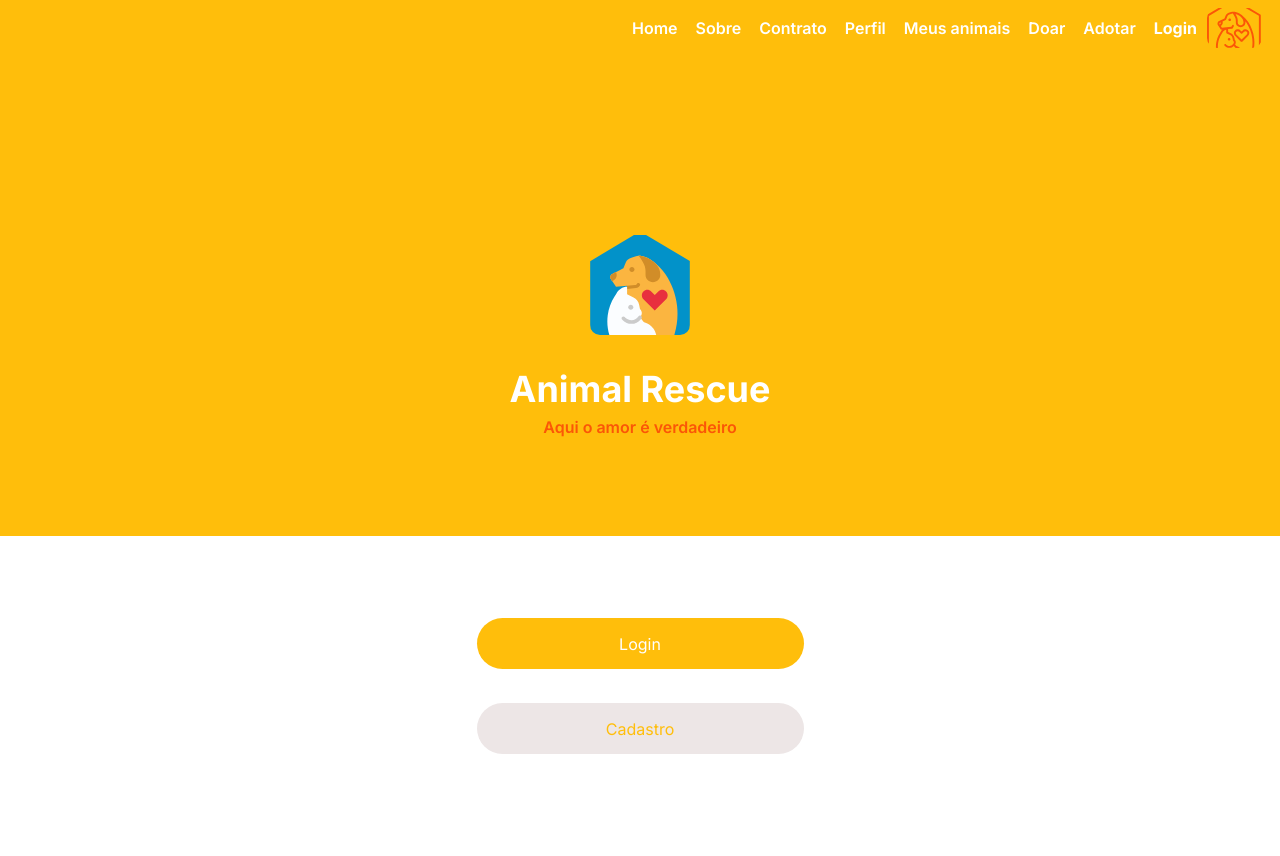
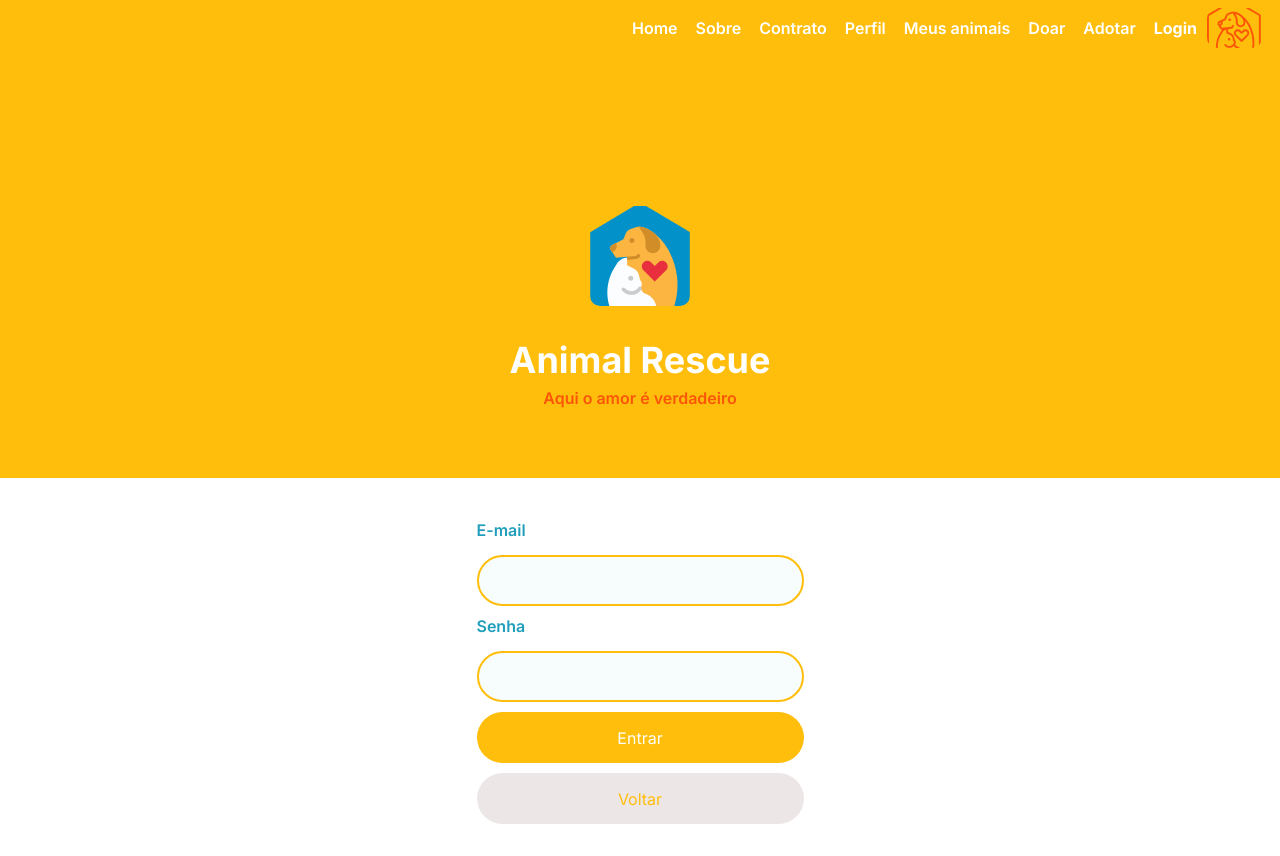
Before and after one commit to cesardka/animal-rescue-front, a React (Create React App) app: page /login in a window 1280 px wide. Both pictures are taken after a click on the button "Login". Built offline with nearby package versions, Linux system fonts and the light colour scheme.

Commit message:
feat: implementa telas de login e cadastro
- Telas seguindo já o padrão estabelecido no figma
- Falta integrar com a API para realizar o cadastro e autenticação
- TODO: Armazenar a sessão localmente quando tiver uma resposta positiva

```diff
--- /dev/null
+++ b/src/components/Input/index.js
@@ -0,0 +1,20 @@
+import React from "react";
+import { InputBelow, InputWrapper, LabelAbove } from "./styles";
+
+const Input = React.forwardRef(
+  ({ name, label, value, type = "text", ...props }, ref) => {
+    return (
+      <InputWrapper>
+        <LabelAbove for={name}>{label}</LabelAbove>
+        <InputBelow name={name} type={type} ref={ref} value={value} />
+      </InputWrapper>
+    );
+  }
+);
+
+export const TextInput = React.forwardRef((props, ref) => (
+  <Input type="text" {...props} ref={ref} />
+));
+export const PasswordInput = React.forwardRef((props, ref) => (
+  <Input type="password" {...props} ref={ref} />
+));
--- /dev/null
+++ b/src/components/Input/styles.js
@@ -0,0 +1,26 @@
+import styled from "styled-components";
+
+export const InputWrapper = styled.div`
+  display: flex;
+  flex-direction: column;
+  justify-content: flex-start;
+`;
+
+export const LabelAbove = styled.label`
+  padding: 10px 0;
+  color: var(--blue);
+  font-weight: 600;
+  text-align: left;
+`;
+
+export const InputBelow = styled.input`
+  width: 327px;
+  height: 51px;
+  color: var(--yellow);
+  background-color: var(--lightestGray);
+  font-weight: 500;
+  margin-top: 5px;
+  padding: 8px 16px;
+  border-radius: 100px;
+  border: solid 2px var(--yellow);
+`;
--- /dev/null
+++ b/src/pages/adotar/index.js
@@ -0,0 +1 @@
+export const Adotar = () => <>Adotar</>;
--- /dev/null
+++ b/src/pages/login/cadastro.js
@@ -0,0 +1,48 @@
+import { useRef } from "react";
+import { PrimaryButton, SecondaryButton } from "../../components/Button";
+import { PasswordInput, TextInput } from "../../components/Input";
+import { FormWrapper } from "./styles";
+
+export const TelaCadastro = ({ irParaTela = () => {}, ...props }) => {
+  const emailCadastro = useRef("");
+  const nomeCadastro = useRef("");
+  const senhaCadastro = useRef("");
+  const confirmaSenhaCadastro = useRef("");
+
+  const handleSubmitCadastro = (e) => {
+    e.preventDefault();
+  };
+
+  return (
+    <FormWrapper onSubmit={(e) => handleSubmitCadastro(e)}>
+      <TextInput
+        label="E-mail"
+        name="email"
+        ref={emailCadastro}
+        value={emailCadastro.current.value}
+      />
+      <TextInput
+        label="Nome"
+        name="nome"
+        ref={nomeCadastro}
+        value={nomeCadastro.current.value}
+      />
+      <PasswordInput
+        label="Senha"
+        name="senha"
+        ref={senhaCadastro}
+        value={senhaCadastro.current.value}
+      />
+      <PasswordInput
+        label="Confirme a senha"
+        name="confirmaSenha"
+        ref={confirmaSenhaCadastro}
+        value={confirmaSenhaCadastro.current.value}
+      />
+      <PrimaryButton onClick={(e) => handleSubmitCadastro()}>
+        Cadastrar
+      </PrimaryButton>
+      <SecondaryButton onClick={(e) => irParaTela("")}>Voltar</SecondaryButton>
+    </FormWrapper>
+  );
+};
--- a/src/pages/login/index.js
+++ b/src/pages/login/index.js
@@ -1,5 +1,7 @@
 import { useState } from "react";
 import { PrimaryButton, SecondaryButton } from "../../components/Button";
+import { TelaLogin } from "./login";
+import { TelaCadastro } from "./cadastro";
 import {
   AppWrapper,
   AppHeader,
@@ -7,52 +9,23 @@ import {
   AppTitle,
   AppSubtitle,
   LoginWrapper,
-  FormWrapper,
 } from "./styles";
 
 export const Login = () => {
   const [tela, setTela] = useState("");
 
-  const handleClick = (pagina = "") => {
-    console.log({ pagina });
-    setTela(pagina);
-  };
-
-  const handleSubmitLogin = (e) => {
-    e.preventDefault();
-  };
-
-  const handleSubmitCadastro = (e) => {
-    e.preventDefault();
+  const irParaTela = (tela = "") => {
+    console.log({ tela });
+    setTela(tela);
   };
 
   const TelaInicial = (
     <LoginWrapper>
-      <PrimaryButton onClick={(e) => handleClick("login")}>Login</PrimaryButton>
-      <SecondaryButton onClick={(e) => handleClick("cadastro")}>
+      <PrimaryButton onClick={(e) => irParaTela("login")}>Login</PrimaryButton>
+      <SecondaryButton onClick={(e) => irParaTela("cadastro")}>
         Cadastro
       </SecondaryButton>
     </LoginWrapper>
-  );
-
-  /* TODO: adicionar form login */
-  const TelaLogin = (
-    <FormWrapper onSubmit={(e) => handleSubmitLogin(e)}>
-      <PrimaryButton onClick={(e) => handleClick("login")}>Login</PrimaryButton>
-      <SecondaryButton onClick={(e) => handleClick("cadastro")}>
-        Cadastro
-      </SecondaryButton>
-    </FormWrapper>
-  );
-
-  /* TODO: adicionar form cadastro */
-  const TelaCadastro = (
-    <form onSubmit={(e) => handleSubmitCadastro(e)}>
-      <PrimaryButton onClick={(e) => handleClick("login")}>Login</PrimaryButton>
-      <SecondaryButton onClick={(e) => handleClick("cadastro")}>
-        Cadastro
-      </SecondaryButton>
-    </form>
   );
 
   return (
@@ -62,10 +35,9 @@ export const Login = () => {
         <AppTitle>Animal Rescue</AppTitle>
         <AppSubtitle>Aqui o amor é verdadeiro</AppSubtitle>
       </AppHeader>
-
       {tela === "" && TelaInicial}
-      {tela === "login" && TelaLogin}
-      {tela === "cadastro" && TelaCadastro}
+      {tela === "login" && <TelaLogin irParaTela={irParaTela} />}
+      {tela === "cadastro" && <TelaCadastro irParaTela={irParaTela} />}
     </AppWrapper>
   );
 };
--- /dev/null
+++ b/src/pages/login/login.js
@@ -0,0 +1,32 @@
+import { useRef } from "react";
+import { PrimaryButton, SecondaryButton } from "../../components/Button";
+import { PasswordInput, TextInput } from "../../components/Input";
+import { FormWrapper } from "./styles";
+
+export const TelaLogin = ({ irParaTela = () => {}, ...props }) => {
+  const emailLogin = useRef("");
+  const passwordLogin = useRef("");
+
+  const handleSubmitLogin = (e) => {
+    e.preventDefault();
+  };
+
+  return (
+    <FormWrapper onSubmit={(e) => handleSubmitLogin(e)}>
+      <TextInput
+        label="E-mail"
+        name="email"
+        ref={emailLogin}
+        value={emailLogin.current.value}
+      />
+      <PasswordInput
+        label="Senha"
+        name="senha"
+        ref={passwordLogin}
+        value={passwordLogin.current.value}
+      />
+      <PrimaryButton onClick={(e) => handleSubmitLogin()}>Entrar</PrimaryButton>
+      <SecondaryButton onClick={(e) => irParaTela("")}>Voltar</SecondaryButton>
+    </FormWrapper>
+  );
+};
--- a/src/pages/login/styles.js
+++ b/src/pages/login/styles.js
@@ -53,10 +53,12 @@ export const LoginWrapper = styled.div`
 
 export const FormWrapper = styled.form`
   display: flex;
-  height: 300px;
   flex-direction: column;
   align-items: center;
   justify-content: space-evenly;
-  padding: 3rem 5rem;
-  margin-bottom: auto;
+  padding: 2rem 5rem;
+
+  button:first-of-type {
+    margin: 10px;
+  }
 `;
```
Also changed, not shown: src/components/NavLink/index.js (added, +16 -0 lines).
